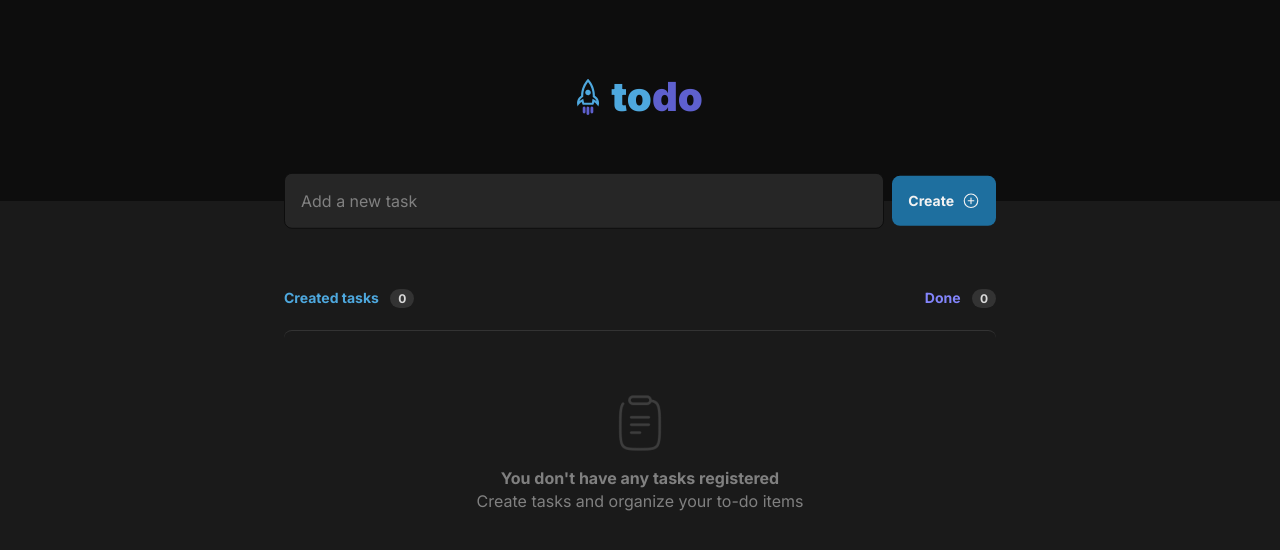
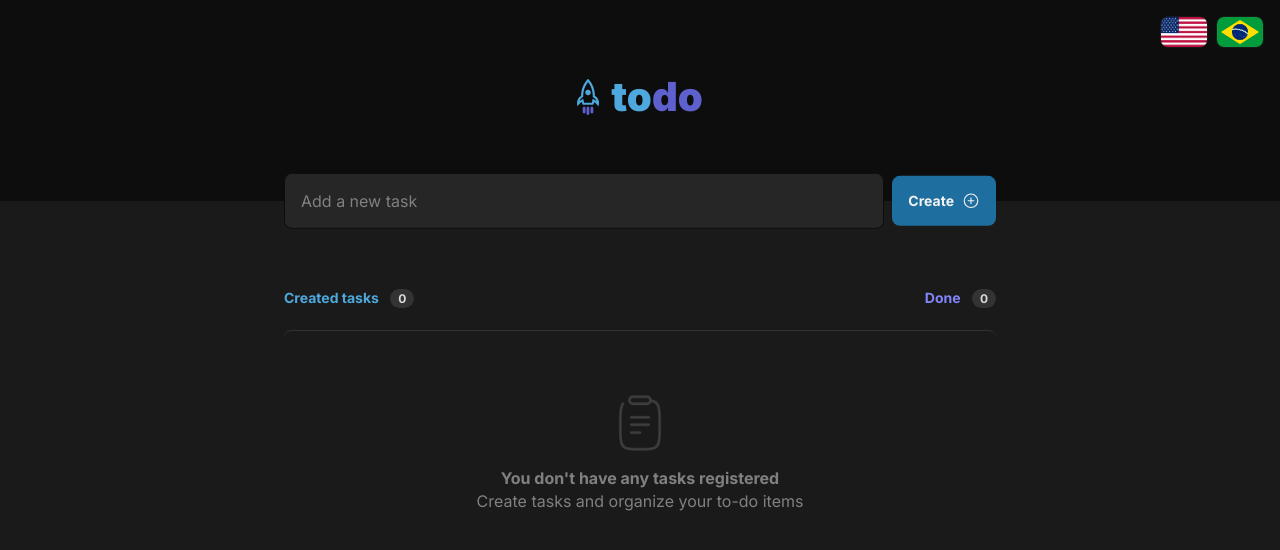
Before and after one commit to castrosuellenx/ignite-to-do-list-reactjs, a React (Vite) app: page / in a window 1280 px wide. Shown: the top 550 px of the page. Built offline with nearby package versions, Linux system fonts and the light colour scheme.

Commit message:
add LanguageSwitch component

```diff
--- a/src/components/Header.module.css
+++ b/src/components/Header.module.css
@@ -6,6 +6,7 @@
   padding-bottom: 5rem;
   gap: 0.75rem;
   background-color: var(--gray-700);
+  position: relative;
 }
 
 .title {
--- a/src/components/Header.tsx
+++ b/src/components/Header.tsx
@@ -1,9 +1,11 @@
 import styles from './Header.module.css';
 import {RocketIcon} from './RocketIcon';
+import {LanguageSwitch} from './LanguageSwitch';
 
 export function Header() {
   return (
     <header className={styles.header} aria-label="To Do List Header">
+      <LanguageSwitch />
       <RocketIcon width="1.375rem" height="2.25rem" />
       <h1 className={styles.title}>
         <span>to</span>
--- /dev/null
+++ b/src/components/LanguageSwitch.module.css
@@ -0,0 +1,29 @@
+.container {
+  display: flex;
+  flex-direction: row;
+  gap: 0.5rem;
+  position: absolute;
+  top: 1rem;
+  right: 1rem;
+}
+
+.container button {
+  width: 3rem;
+  height: 2rem;
+  padding: 0;
+  border: 1px solid var(--gray-600);
+  border-radius: 8px;
+  overflow: hidden;
+  background-color: var(--gray-700);
+}
+
+img {
+  width: 100%;
+  height: 100%;
+  object-fit: cover;
+  transition: opacity 0.3s ease;
+}
+
+.container button:hover img {
+  opacity: 0.7;
+}
--- /dev/null
+++ b/src/components/LanguageSwitch.tsx
@@ -0,0 +1,27 @@
+import {useTranslation} from 'react-i18next';
+
+import styles from './LanguageSwitch.module.css';
+
+export function LanguageSwitch() {
+  const {i18n} = useTranslation();
+
+  return (
+    <div className={styles.container}>
+      <button
+        type="button"
+        title="English"
+        onClick={() => i18n.changeLanguage('en')}
+      >
+        <img src="./usa-flag.png" alt="USA Flag" />
+      </button>
+
+      <button
+        type="button"
+        title="Português Brasileiro"
+        onClick={() => i18n.changeLanguage('pt')}
+      >
+        <img src="./brazil-flag.png" alt="Brazil Flag" />
+      </button>
+    </div>
+  );
+}
```
